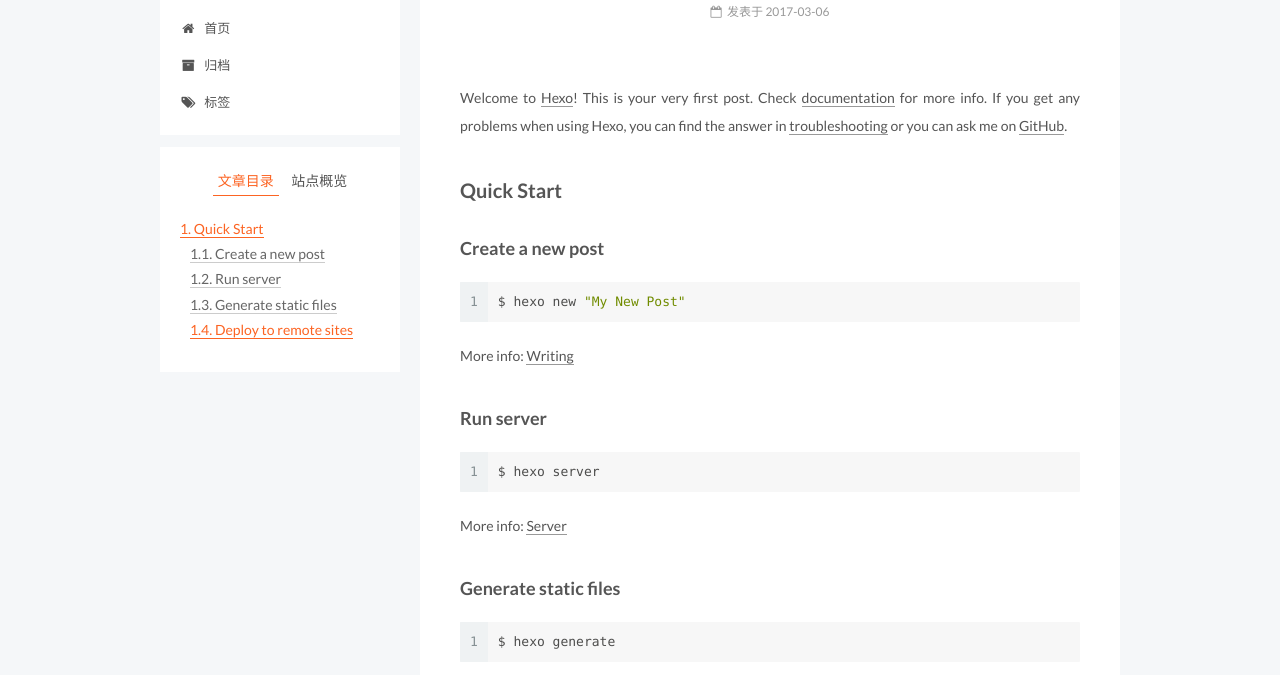
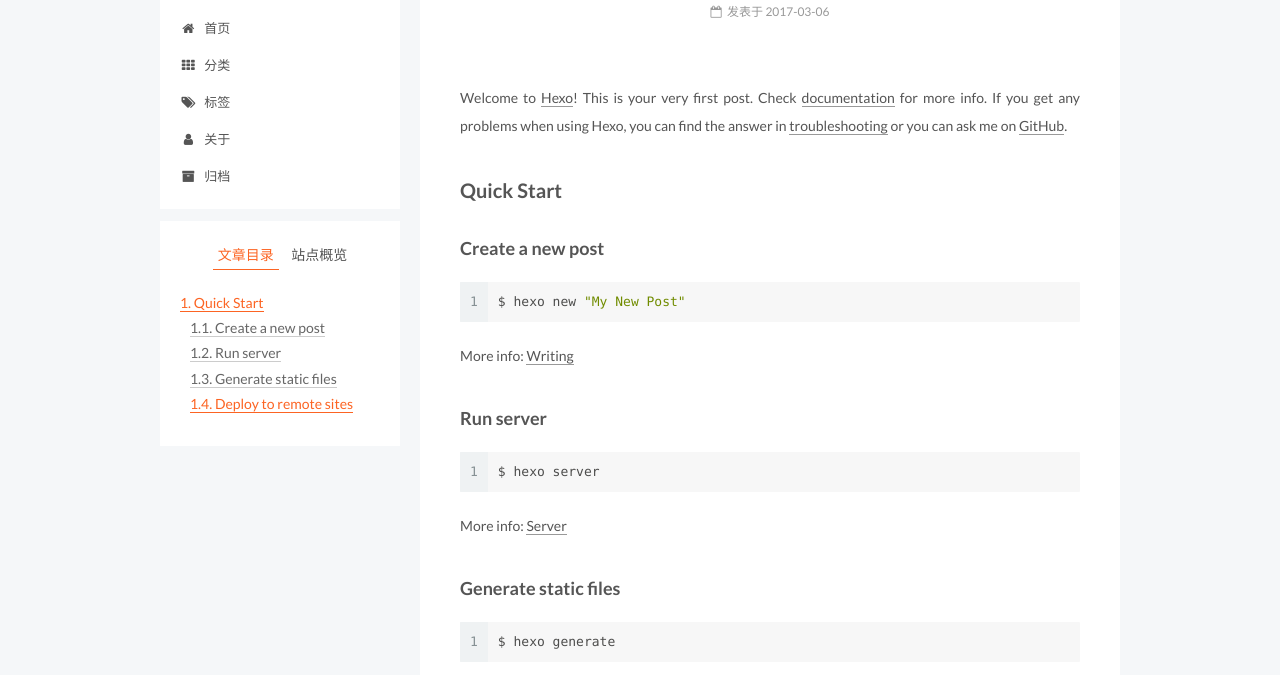
Before and after one commit to club233/club233.github.io, a plain HTML site: page 2017/03/06/hello-world/index.html in a window 1280 px wide. Shown: the part 125-800 px from the top of the page. Drawn offline with Linux system fonts and the light colour scheme; some packages are replaced by stand-ins of ours; a script that the page names is missing.

Commit message:
Site updated: 2017-03-07 14:25:40

```diff
--- a/2017/03/06/hello-world/index.html
+++ b/2017/03/06/hello-world/index.html
@@ -204,12 +204,12 @@ Quick">
         </li>
 
 
-        <li class="menu-item menu-item-archives">
-          <a href="/archives" rel="section">
+        <li class="menu-item menu-item-categories">
+          <a href="/categories" rel="section">
 
-              <i class="menu-item-icon fa fa-fw fa-archive"></i> <br />
+              <i class="menu-item-icon fa fa-fw fa-th"></i> <br />
 
-            归档
+            分类
           </a>
         </li>
 
@@ -220,6 +220,26 @@ Quick">
               <i class="menu-item-icon fa fa-fw fa-tags"></i> <br />
 
             标签
+          </a>
+        </li>
+
+
+        <li class="menu-item menu-item-about">
+          <a href="/about" rel="section">
+
+              <i class="menu-item-icon fa fa-fw fa-user"></i> <br />
+
+            关于
+          </a>
+        </li>
+
+
+        <li class="menu-item menu-item-archives">
+          <a href="/archives" rel="section">
+
+              <i class="menu-item-icon fa fa-fw fa-archive"></i> <br />
+
+            归档
           </a>
         </li>
 
--- a/css/main.css
+++ b/css/main.css
@@ -1699,7 +1699,7 @@ pre .javascript .function {
   width: 4px;
   height: 4px;
   border-radius: 50%;
-  background: #bb332a;
+  background: #fff;
 }
 .links-of-blogroll {
   font-size: 13px;
```
Also changed, not shown: 2017/03/07/My-first-blog/index.html (+24 -4 lines), archives/2017/03/index.html (+24 -4 lines), archives/2017/index.html (+24 -4 lines), archives/index.html (+24 -4 lines), index.html (+24 -4 lines).
